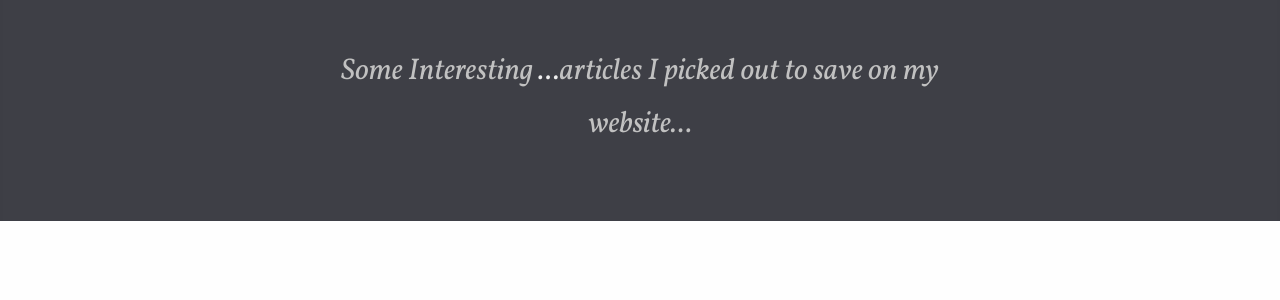
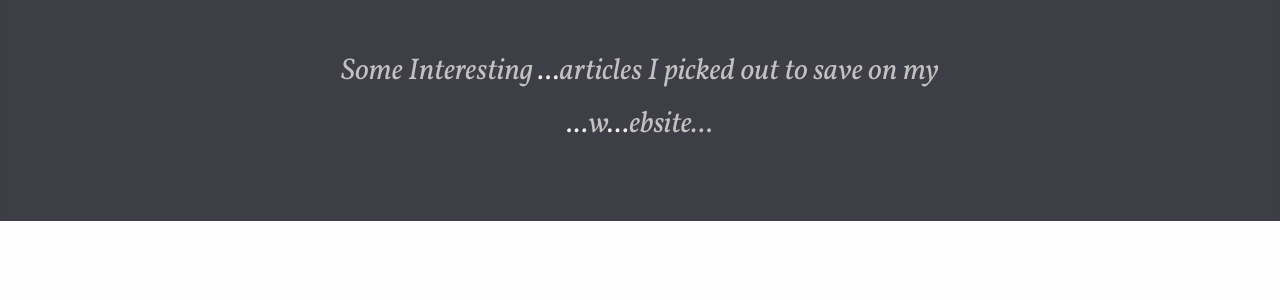
Before and after one commit to pcconsultingasia/JEKYLL-pc-consulting-asia, a Jekyll site: the page built from contact-success.html, in a window 1280 px wide. Shown: the part 742-1042 px from the top of the page. Built offline with Jekyll 4.4.1, drawn with Linux system fonts in a browser that asks for light colours; some web fonts are replaced.

Commit message:
Updated '_layouts/default.html' via CloudCannon

```diff
--- a/_layouts/default.html
+++ b/_layouts/default.html
@@ -59,7 +59,7 @@
 		{% else %}
 			<section class="quote-section">
 				<p class="container editable">
-					Some Interesting <a href="/terms/">...</a>articles I picked out to save on my website...
+					Some Interesting <a href="/terms/">...</a>articles I picked out to save on my <a href="https://pcconsultingasia.com/advice/">...</a>w<a href="https://able-bath.cloudvent.net/advice/">...</a>ebsite...
 				</p>
 			</section>
 		{% endif %}
```
